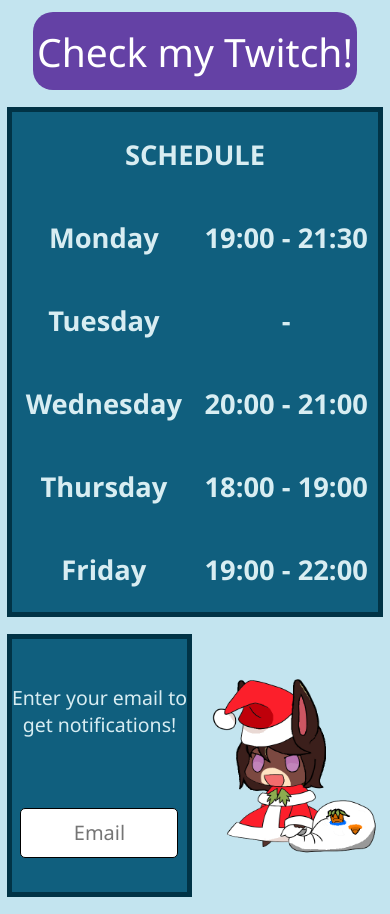
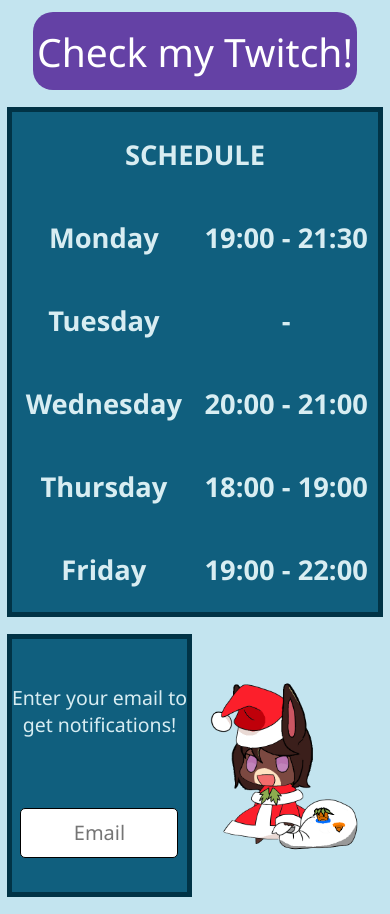
Before and after one commit to PortalFan202/HTML-CSS_Assigment, a plain HTML site: page index.html in a window 390 px wide. Shown: the part 133-1047 px from the top of the page. Drawn offline with Linux system fonts and the light colour scheme.

Commit message:
Changes to the mascot image
It now distorts under certain conditions but I found it preferable than overflowing

```diff
--- a/style.css
+++ b/style.css
@@ -132,7 +132,7 @@
     transform: matrix(-1, 0, 0, 1, 0, 0);
 }
 
-@media screen and (max-width: 500px) {
+@media screen and (max-width: 600px) {
 
     #header{
         position: static;
@@ -205,9 +205,8 @@
     #mascot{
         position: static;
         transform: matrix(-1, 0, 0, 1, 0, 0);
-        max-height: 80%;
-        width: 50%;
-
+        max-height: 202px;
+        max-width: 45%;
     }
 
 }
```
